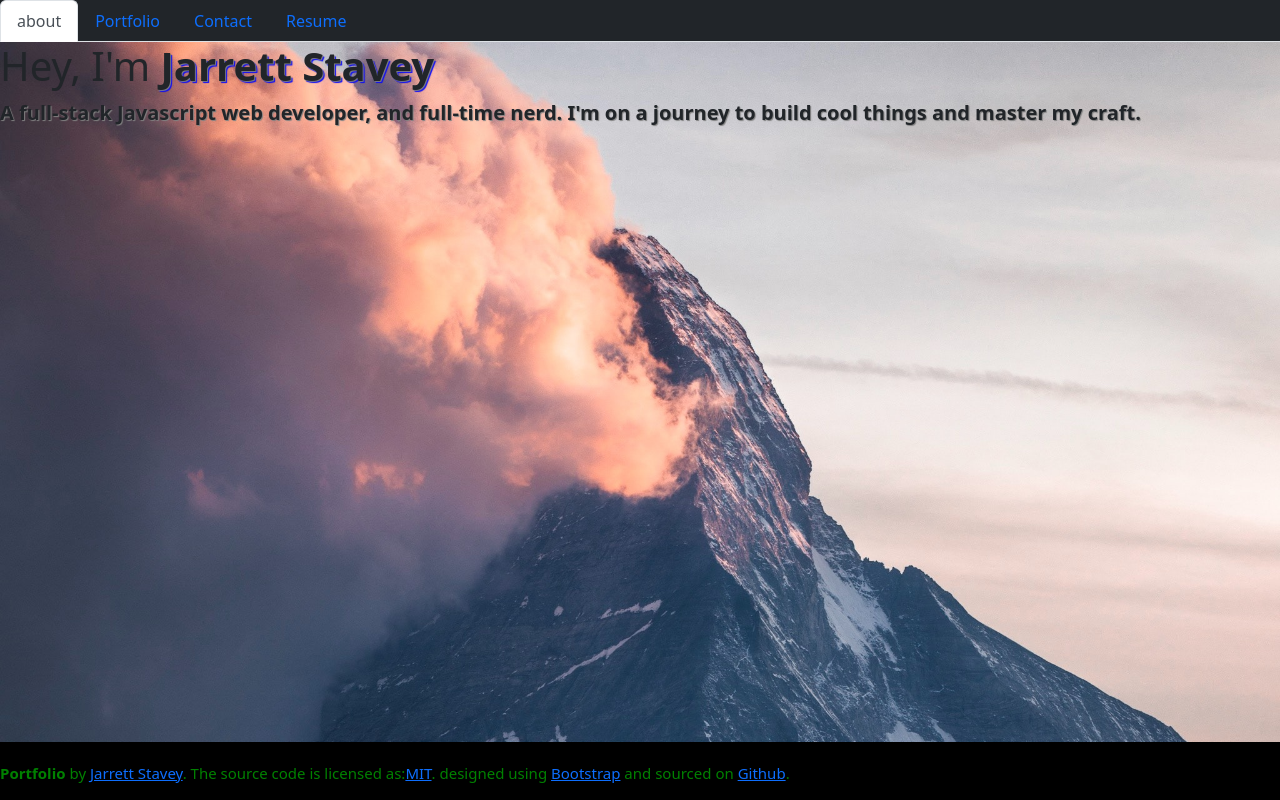
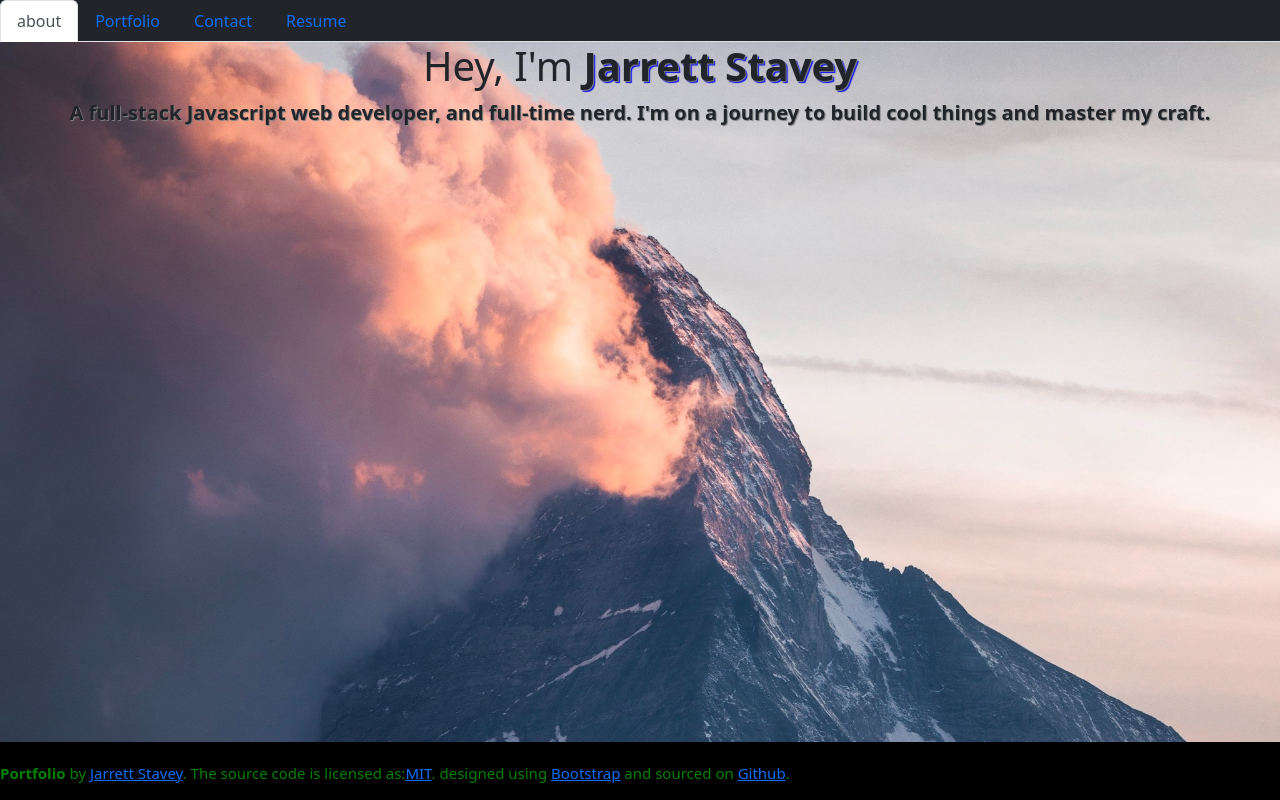
Before and after one commit to JStavey13/React-Portfolio, a React (Create React App) app: page / in a window 1280 px wide. Built offline with nearby package versions, Linux system fonts and the light colour scheme.

Commit message:
centered about page

```diff
--- a/src/Components/about.js
+++ b/src/Components/about.js
@@ -6,7 +6,9 @@ export default function About() {
 
   return (
     <div>
-      <h1>{`Hey, I'm `}
+      <h1 style={{
+        textAlign: "center",
+      }}>{`Hey, I'm `}
         <strong style={{
         fontSize: "40px",
         marginTop: "20px",
@@ -20,7 +22,8 @@ export default function About() {
       <p style={{
         fontSize: "20px",
         textShadow: "1px 1px 1px gray",
-        fontWeight: "bold"
+        fontWeight: "bold",
+        textAlign: "center"
       }}>
 A full-stack Javascript web developer, and full-time nerd. I'm on a journey to build cool things and master my craft.
       </p>
```
